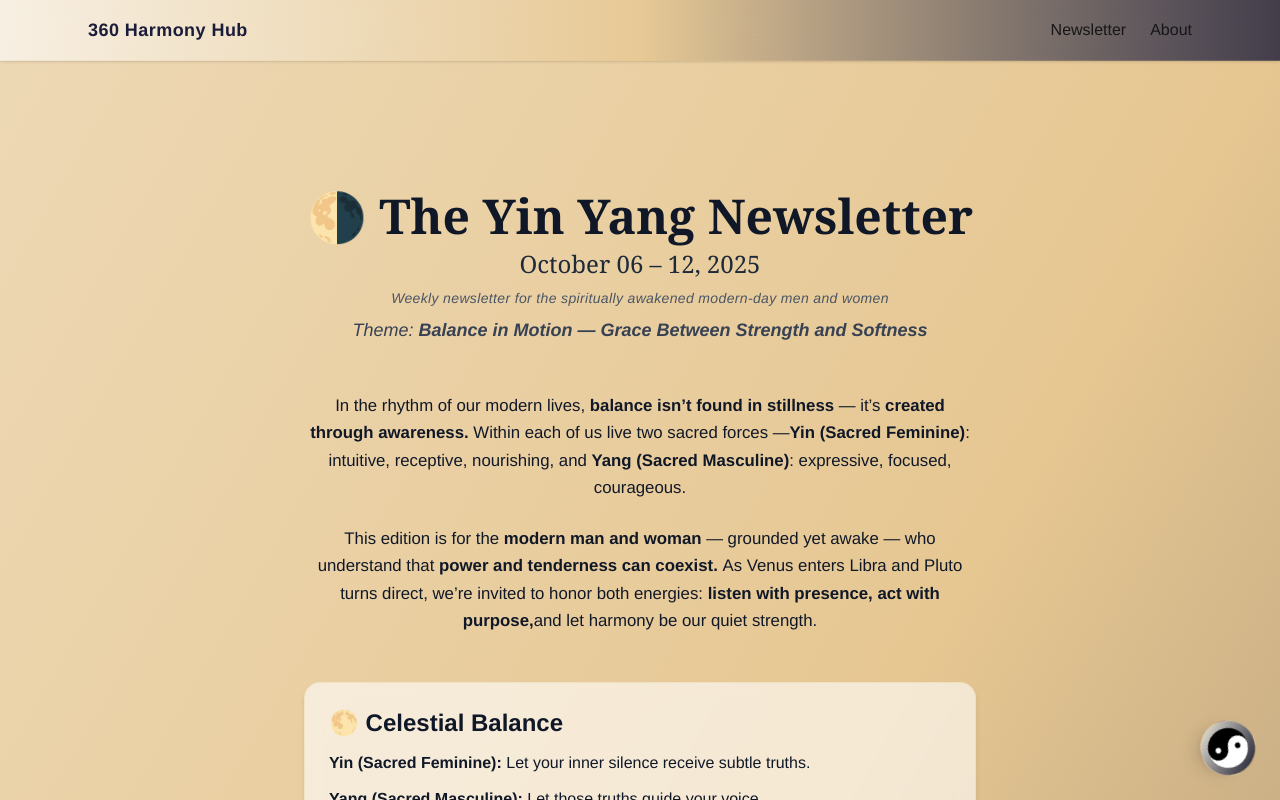
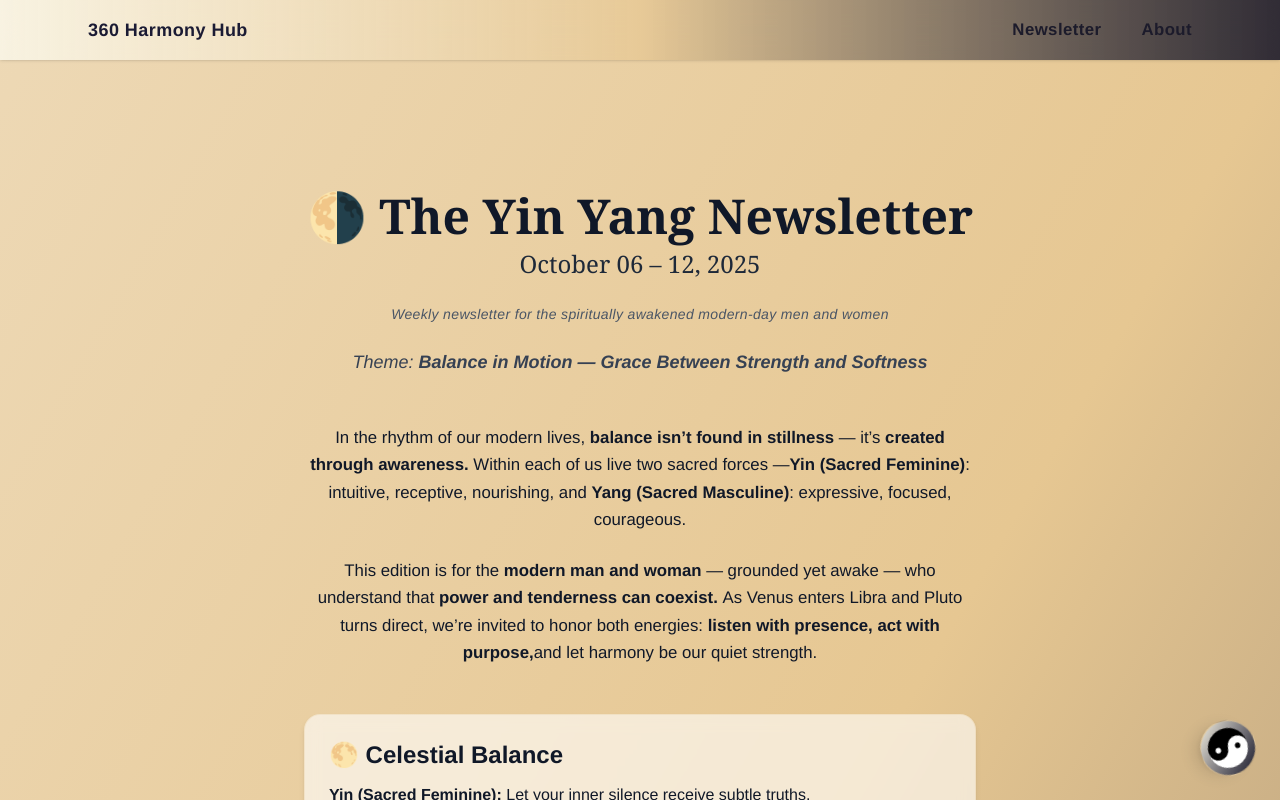
Before and after one commit to rajinipreethajohn/360-harmony-hub, a Next.js app: page /newsletter in a window 1280 px wide. Shown: the top 800 px of the page. Built offline with nearby package versions, Linux system fonts and the light colour scheme.

Commit message:
'changes to nav bar and italics to sub titles'

```diff
--- a/app/newsletter/page.tsx
+++ b/app/newsletter/page.tsx
@@ -26,7 +26,7 @@ export default function NewsletterPage() {
     October 06 – 12, 2025
   </h2>
 
-  <p className="italic text-sm text-gray-600 tracking-wide mt-2">
+  <p className="italic text-sm text-gray-600 tracking-wide my-6">
     Weekly newsletter for the spiritually awakened modern-day men and women
   </p>
 
--- a/components/Navbar.tsx
+++ b/components/Navbar.tsx
@@ -5,14 +5,26 @@ import { motion } from 'framer-motion'
 
 export default function Navbar() {
   return (
-    <nav className="fixed top-0 left-0 w-full z-50 backdrop-blur-md bg-gradient-to-r from-[#f9f5eecc] via-[#e6c792cc] to-[#1b1b3acc] shadow-sm border-b border-[#e6c79233]">
+    <nav className="fixed top-0 left-0 w-full z-50 backdrop-blur-md bg-gradient-to-r from-[#f9f5e6]/90 via-[#e6c792]/70 to-[#1c1b2b]/90 shadow-sm">
   <div className="max-w-6xl mx-auto px-6 py-4 flex justify-between items-center">
-        <h1 className="text-lg font-semibold text-[#1b1b3a] tracking-wide">
+    <h1 className="text-lg font-semibold text-[#1b1b34] tracking-wide">
       360 Harmony Hub
     </h1>
-        <div className="space-x-6">
-          <a href="/newsletter" className="hover:text-[#e6c792] transition">Newsletter</a>
-          <a href="/about" className="hover:text-[#e6c792] transition">About</a>
+    <div className="space-x-10 flex items-center">
+      <a
+        href="/newsletter"
+        className="relative text-[1.05rem] text-[#1c1b2b] font-semibold tracking-wide transition duration-300 hover:text-[#e6c792]"
+      >
+        Newsletter
+        <span className="absolute left-0 -bottom-1 w-0 h-[2px] bg-[#e6c792] transition-all duration-300 hover:w-full"></span>
+      </a>
+      <a
+        href="/about"
+        className="relative text-[1.05rem] text-[#1c1b2b] font-semibold tracking-wide transition duration-300 hover:text-[#e6c792]"
+      >
+        About
+        <span className="absolute left-0 -bottom-1 w-0 h-[2px] bg-[#e6c792] transition-all duration-300 hover:w-full"></span>
+      </a>
     </div>
   </div>
 </nav>
```
Lines whose indentation alone changed are shown as unchanged.
